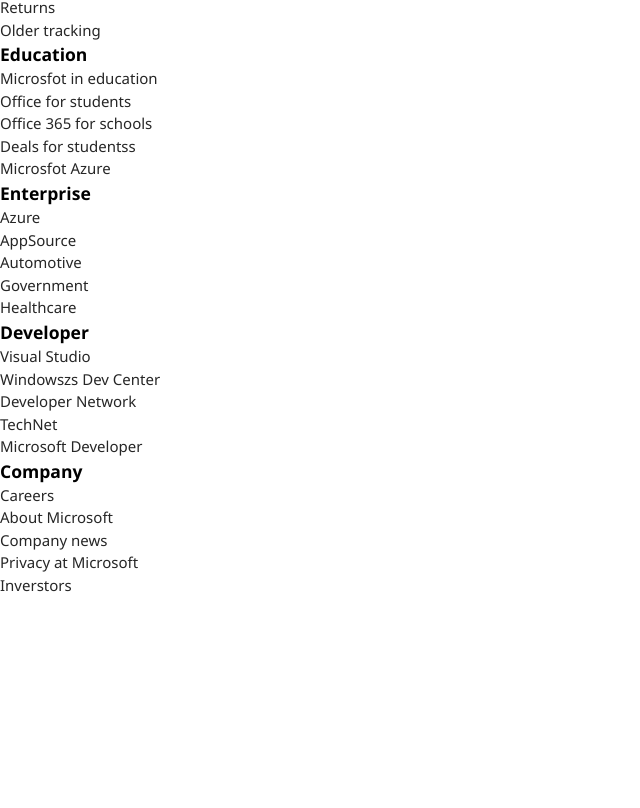
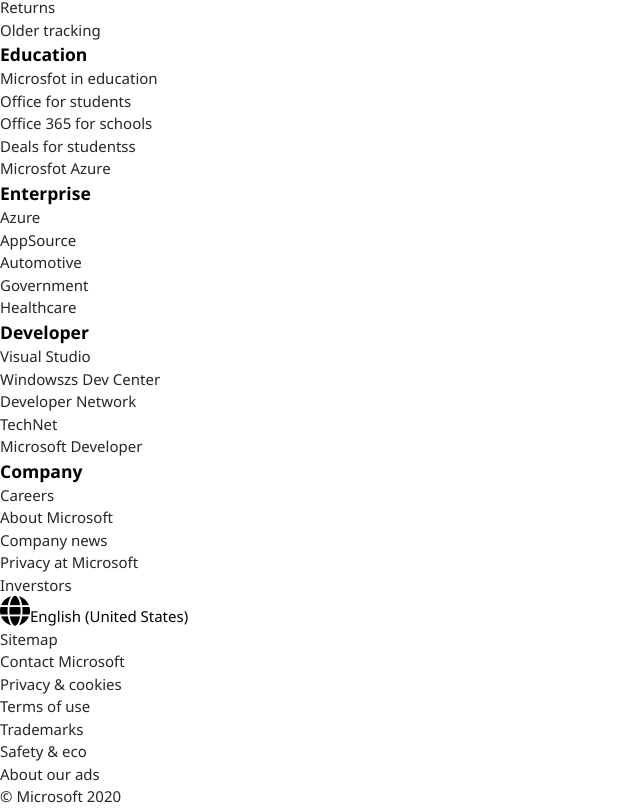
Before and after one commit to tish-aaa/Microsoft-Landing-Page, a plain HTML site: page index.html in a window 1280 px wide. Shown: the part 2366-3174 px from the top of the page, without its empty margins (0-640 px from the left). Before the commit the page ends 2962 px from the top, so only its background shows below. Drawn offline with Linux system fonts and the light colour scheme.

Commit message:
added footer html

```diff
--- a/index.html
+++ b/index.html
@@ -214,5 +214,23 @@
         </div>
     </section>
 
+    <!-- Footer -->
+
+    <footer class="footer">
+        <div class="inner-footer">
+            <i class="fas fa-globe fa-2x"></i>English (United States)
+        </div>
+        <ul>
+            <li><a href="#">Sitemap</a></li>
+					<li><a href="#">Contact Microsoft</a></li>
+					<li><a href="#">Privacy & cookies</a></li>
+					<li><a href="#">Terms of use</a></li>
+					<li><a href="#">Trademarks</a></li>
+					<li><a href="#">Safety & eco</a></li>
+					<li><a href="#">About our ads</a></li>
+					<li><a href="#">&copy; Microsoft 2020</a></li>
+          </ul>
+    </footer>
+
 </body>
 </html>
```
